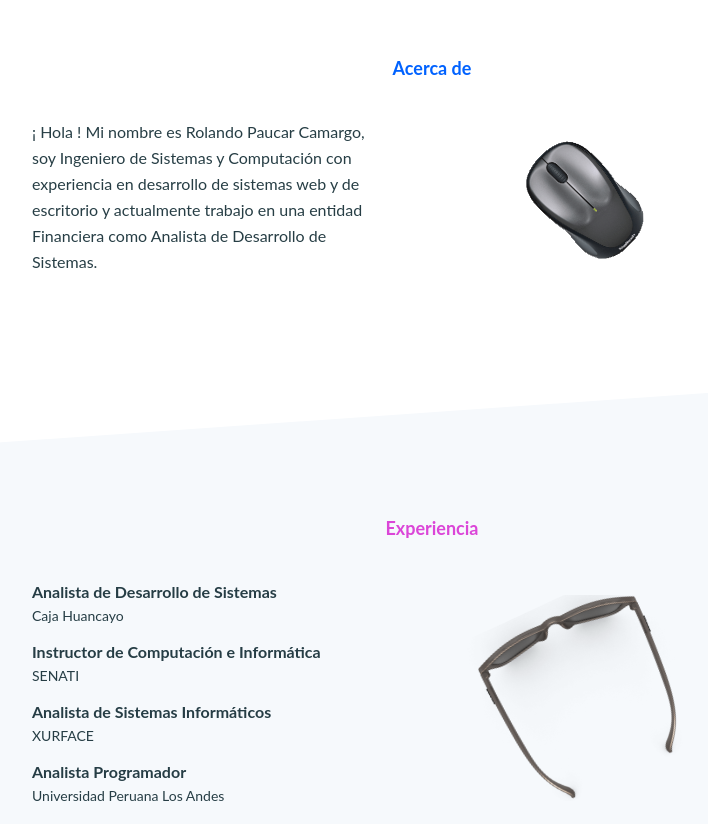
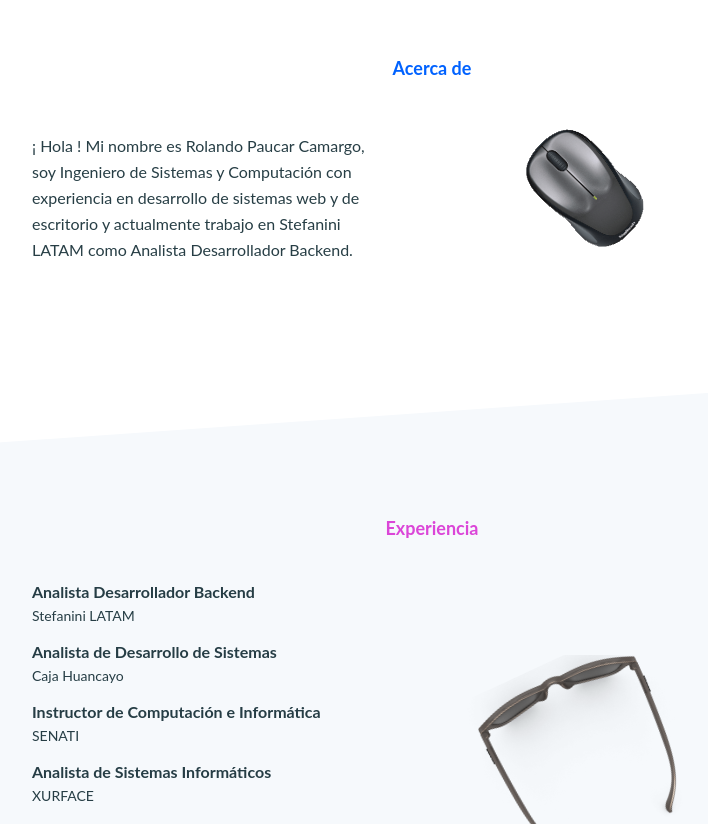
Before and after one commit to rpaucarpc/rpaucarpc.github.io, a plain HTML site: page index.html in a window 1280 px wide. Shown: the part 663-1487 px from the top of the page, without its empty margins (208-916 px from the left). Drawn offline with Linux system fonts and the light colour scheme.

Commit message:
Update index.html
Actualizar experiencia

```diff
--- a/index.html
+++ b/index.html
@@ -71,8 +71,7 @@
                     soy Ingeniero de Sistemas y Computación
                     con experiencia en desarrollo de sistemas web y
                     de escritorio y actualmente trabajo
-                    en una entidad Financiera
-                    como Analista de Desarrollo de Sistemas.
+                    en Stefanini LATAM como Analista Desarrollador Backend.
                 </p>
                 <figure>
                     <img src="img/mous.png" alt="">
@@ -84,6 +83,9 @@
             <div class="wrapper">
                 <h2 class="seccion-titulo violeta"> Experiencia</h2>
                 <div class="experiencia-lista">
+                    <p class="item-exp">Analista Desarrollador Backend</p>
+                    <span class="sub-exp">Stefanini LATAM</span>
+
                     <p class="item-exp">Analista de Desarrollo de Sistemas</p>
                     <span class="sub-exp">Caja Huancayo</span>
 
```
